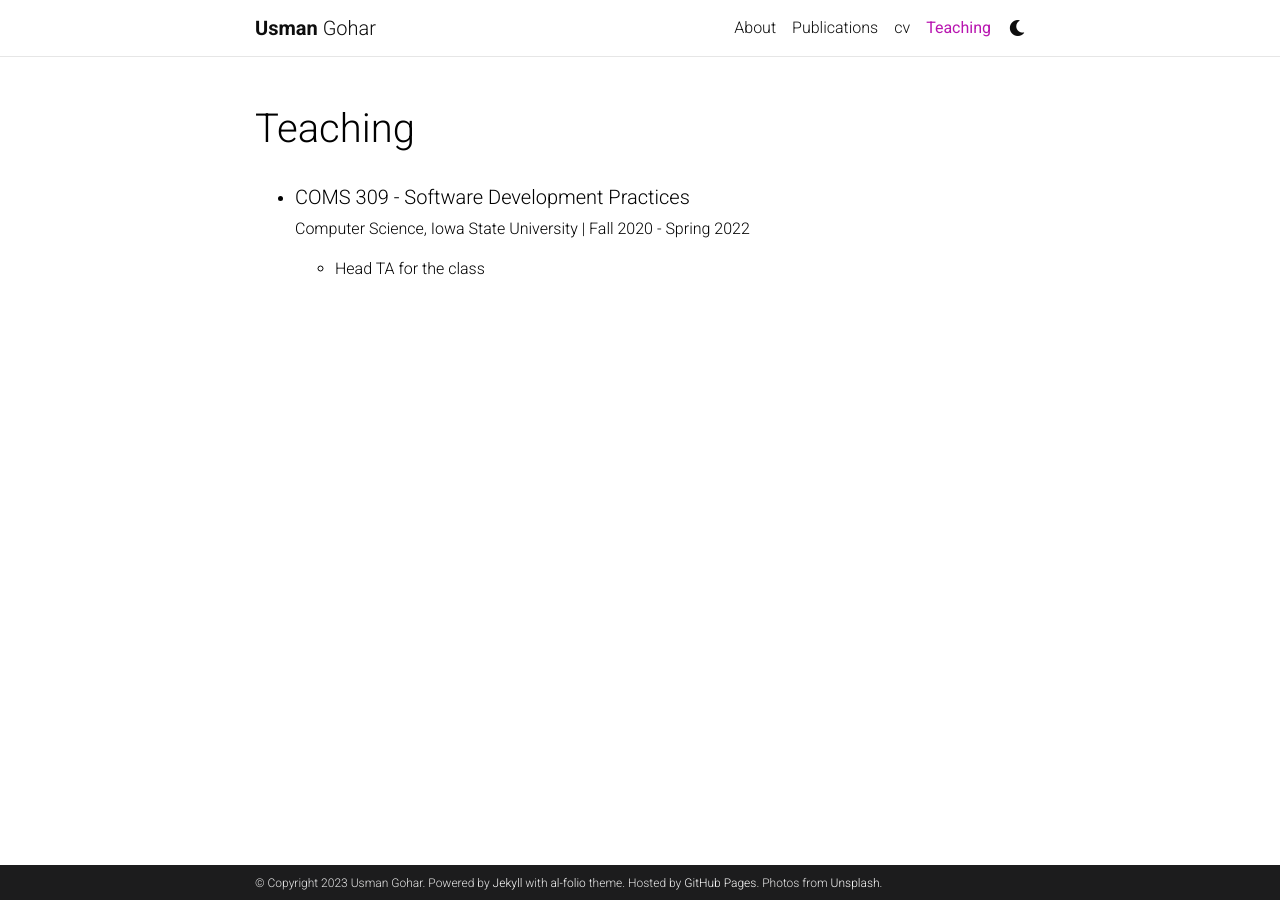
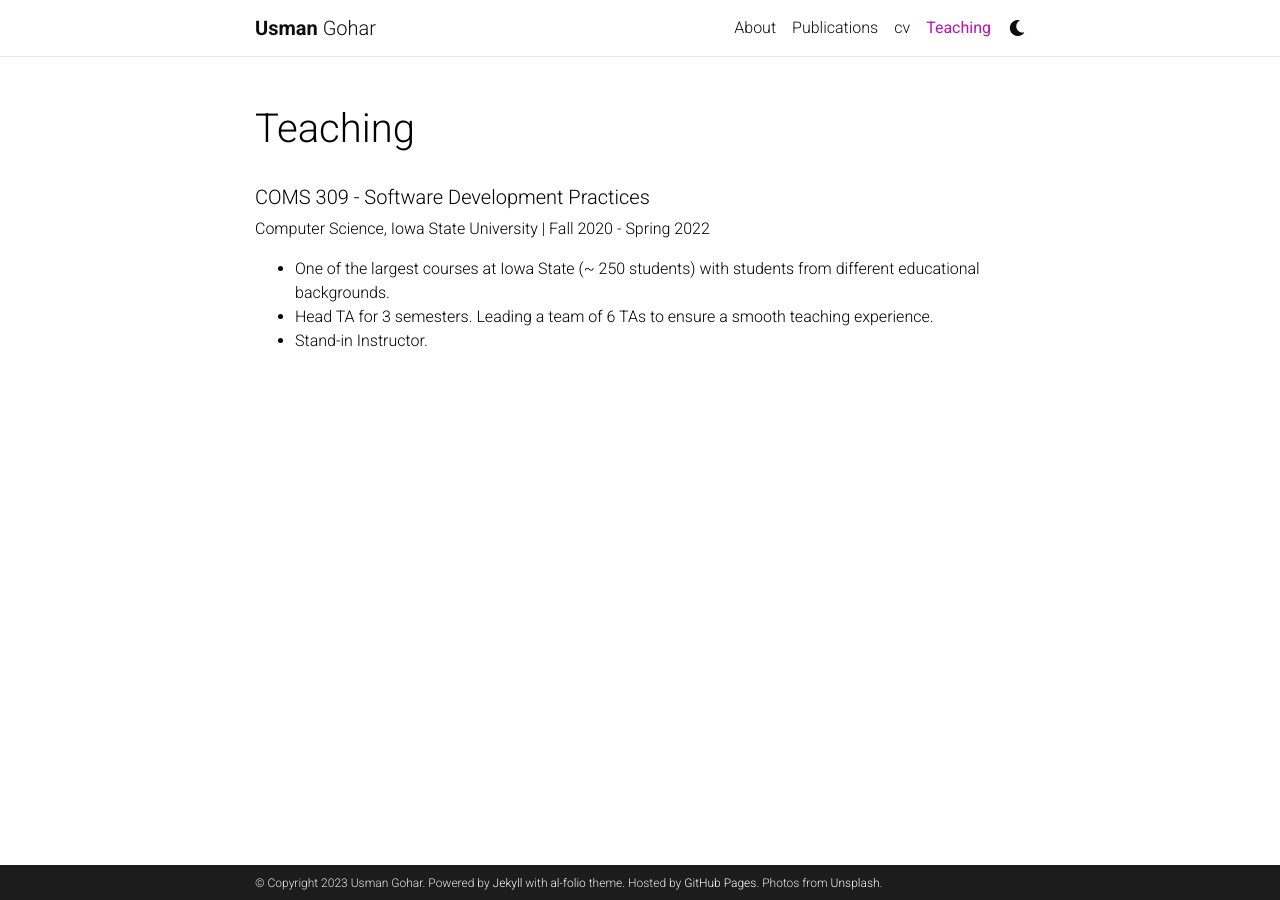
Before and after one commit to UsmanGohar/usmangohar.github.io, a Jekyll site: the page built from _pages/teaching.md, in a window 1280 px wide. Built offline with Jekyll 4.4.1, drawn with Linux system fonts in a browser that asks for light colours; comment, search, counter and statistics services are not loaded; a style sheet for code colours, icons or effects is not loaded.

Commit message:
Update teaching.md

```diff
--- a/_pages/teaching.md
+++ b/_pages/teaching.md
@@ -6,6 +6,8 @@ nav: true
 nav_order: 5
 ---
 
-- ##### COMS 309 - Software Development Practices
-  Computer Science, Iowa State University | Fall 2020 - Spring 2022
-  - Head TA for the class
+##### COMS 309 - Software Development Practices
+Computer Science, Iowa State University | Fall 2020 - Spring 2022
+- One of the largest courses at Iowa State (~ 250 students) with students from different educational backgrounds.
+- Head TA for 3 semesters. Leading a team of 6 TAs to ensure a smooth teaching experience.
+- Stand-in Instructor.
```
